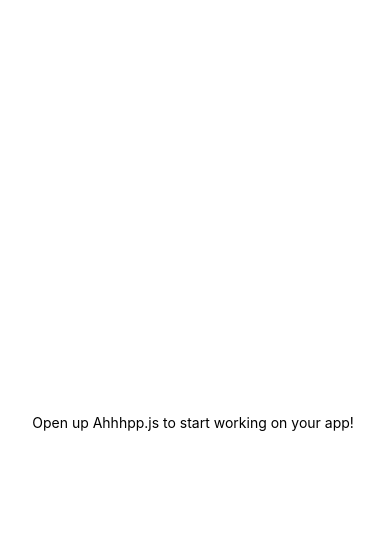
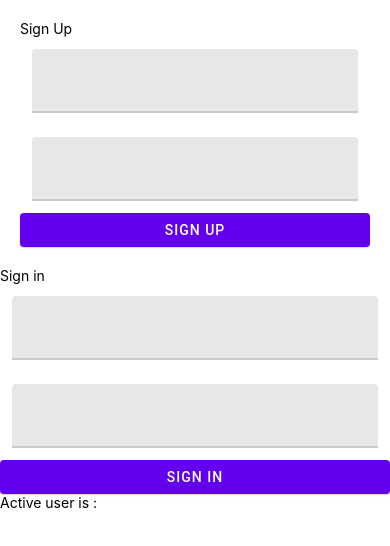
Before and after one commit to Faisals3/chat-app, a React Native app: screen / in a window 390 px wide. Shown: the top 546 px of the page. Built offline with nearby package versions, Linux system fonts and the light colour scheme.

Commit message:
firebase sign in and up functionality

```diff
--- a/App.js
+++ b/App.js
@@ -1,21 +1,106 @@
 import { StatusBar } from 'expo-status-bar';
-import React from 'react';
-import { StyleSheet, Text, View } from 'react-native';
+import React, { useState } from 'react';
+import { StyleSheet, Text, TouchableOpacity, View } from 'react-native';
+import { Button, TextInput } from 'react-native-paper';
+import * as Application from 'expo-application';
+import { getAuth, createUserWithEmailAndPassword } from 'firebase/auth';
+import Firebase from './firebase';
 
 export default function App() {
+  const [email, setEmail] = useState('');
+  const [password, setPassword] = useState('');
+  const [user, setUser] = useState('');
+  const [lang] = useState({
+    en: {
+      signup: 'Sign Up',
+    },
+  });
+  const createUser = () => {
+    console.log('pressed!');
+    const auth = Firebase.auth();
+    auth
+      .createUserWithEmailAndPassword(email, password)
+      .then(() => {
+        console.log('Signed up succesfuly');
+        setEmail('');
+        setPassword('');
+      })
+      .catch((error) => {
+        const errorCode = error.code;
+        const errorMessage = error.message;
+        console.log(errorMessage + ' - Error Code : ' + errorCode);
+        // ..
+      });
+  };
+
+  const signIn = () => {
+    const auth = Firebase.auth();
+    auth
+      .signInWithEmailAndPassword(email, password)
+      .then((userCredential) => {
+        // Signed in
+        setUser(userCredential.user.email);
+        console.log('Signed in Succesfuly user : ' + userCredential.user.email);
+        // ...
+      })
+      .catch((error) => {
+        const errorCode = error.code;
+        const errorMessage = error.message;
+        console.log(errorMessage + ' - Error Code : ' + errorCode);
+      });
+  };
+
+  const renderSignup = () => {
+    const { signup } = lang.en;
+    return (
+      <View style={styles.container}>
+        <Text>{signup}</Text>
+        <TextInput value={email} onChangeText={(email) => setEmail(email)} style={styles.input} />
+
+        <TextInput
+          value={password}
+          onChangeText={(password) => setPassword(password)}
+          style={styles.input}
+        />
+
+        <Button mode="contained" onPress={createUser}>
+          Sign up
+        </Button>
+      </View>
+    );
+  };
+
   return (
-    <View style={styles.container}>
-      <Text>Open up Ahhhpp.js to start working on your app! </Text>
-      <StatusBar style="auto" />
+    <View>
+      {renderSignup()}
+      <Text>Sign in</Text>
+
+      <TextInput value={email} onChangeText={(email) => setEmail(email)} style={styles.input} />
+
+      <TextInput
+        value={password}
+        onChangeText={(password) => setPassword(password)}
+        style={styles.input}
+      />
+
+      <Button mode="contained" onPress={signIn}>
+        Sign in
+      </Button>
+
+      <Text>Active user is : {user}</Text>
     </View>
   );
 }
 
 const styles = StyleSheet.create({
   container: {
-    flex: 1,
-    backgroundColor: '#fff',
-    alignItems: 'center',
-    justifyContent: 'center',
+    flexDirection: 'column',
+    justifyContent: 'flex-end',
+    alignContent: 'flex-end',
+    margin: 20,
+  },
+
+  input: {
+    margin: 12,
   },
 });
--- a/babel.config.js
+++ b/babel.config.js
@@ -1,6 +1,11 @@
-module.exports = function(api) {
+module.exports = function (api) {
   api.cache(true);
   return {
     presets: ['babel-preset-expo'],
+    env: {
+      production: {
+        plugins: ['react-native-paper/babel'],
+      },
+    },
   };
 };
--- /dev/null
+++ b/firebase.js
@@ -0,0 +1,25 @@
+import firebase from 'firebase/app';
+import 'firebase/auth';
+
+// Optionally import the services that you want to use
+//import {...} from "firebase/auth";
+//import {...} from "firebase/database";
+//import {...} from "firebase/firestore";
+//import {...} from "firebase/functions";
+//import {...} from "firebase/storage";
+
+// Initialize Firebase
+const firebaseConfig = {
+  apiKey: 'AIzaSyAPKUIcTcTAUOTBDFVdqiw0HNZndW0JT5A',
+  authDomain: 'chat-app-expo-68be2.firebaseapp.com',
+  projectId: 'chat-app-expo-68be2',
+  storageBucket: 'chat-app-expo-68be2.appspot.com',
+  messagingSenderId: '828410446844',
+  appId: '1:828410446844:web:502aeaf18fea020687e879',
+};
+let Firebase;
+if (firebase.apps.length === 0) {
+  Firebase = firebase.initializeApp(firebaseConfig);
+}
+
+export default Firebase;
```
Also changed, not shown: google-services.json (added, +39 -0 lines), package.json (+18 -2 lines), .eslintrc.js (added), .prettierrc.json (added), 1 other file (tests, documents, lock files or other folders).
